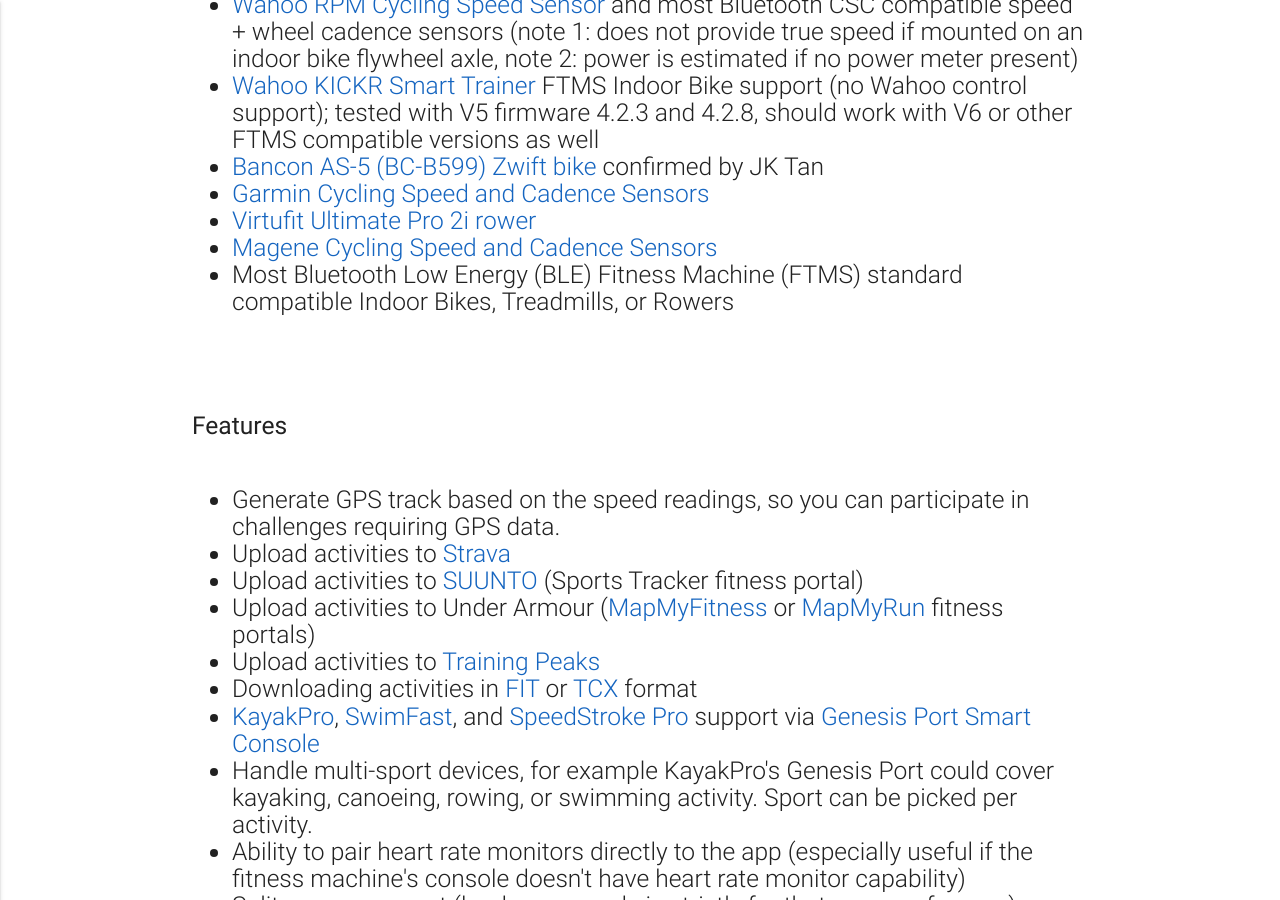
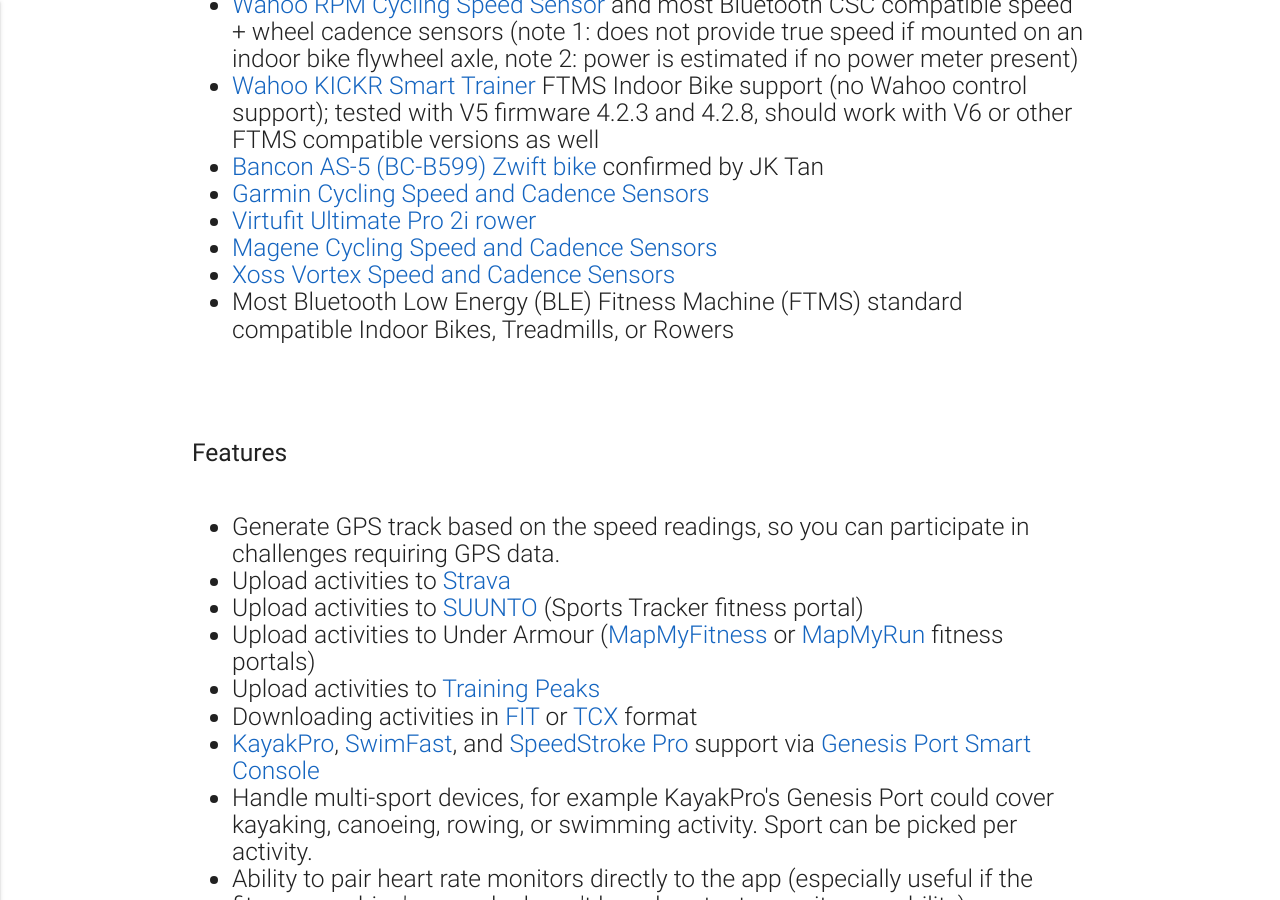
Before and after one commit to TrackMyIndoorWorkout/TrackMyIndoorWorkout.github.io, a Jekyll site: the page built from index.md, in a window 1280 px wide and 900 px high, scrolled down 4612 px. Built offline with Jekyll 4.4.1, drawn with Linux system fonts in a browser that asks for light colours.

Commit message:
Listing support for Xoss Vortex sensors

```diff
--- a/_config.yml
+++ b/_config.yml
@@ -55,6 +55,7 @@ apk_pure_url: https://m.apkpure.com/track-my-indoor-workout/dev.csaba.track_my_i
 virtufit_up2i_url: https://www.coolblue.nl/en/product/870498/virtufit-ultimate-pro-2i.html
 magene_csc_url: https://www.magene.com/product_s3.html
 garmin_csc_url: https://www.garmin.com/en-US/p/641221
+xoss_vortex_url: https://xoss.co/products/xoss-bike-cadence-and-speed-sensor-vortex-wireless-ipx7-waterproof-300-hours-dual-modes-bike-sensor-ant-bluetooth-4-0-compatible-for-cycling-computer
 
 exclude:
   - "LICENSE"
--- a/index.md
+++ b/index.md
@@ -33,4 +33,5 @@ layout: home
 * [Garmin Cycling Speed and Cadence Sensors]({{ site.garmin_csc_url }})
 * [Virtufit Ultimate Pro 2i rower]({{ site.virtufit_up2i_url }})
 * [Magene Cycling Speed and Cadence Sensors]({{ site.magene_csc_url }})
+* [Xoss Vortex Speed and Cadence Sensors]({{ site.xoss_vortex_url }})
 * Most Bluetooth Low Energy (BLE) Fitness Machine (FTMS) standard compatible Indoor Bikes, Treadmills, or Rowers
```
